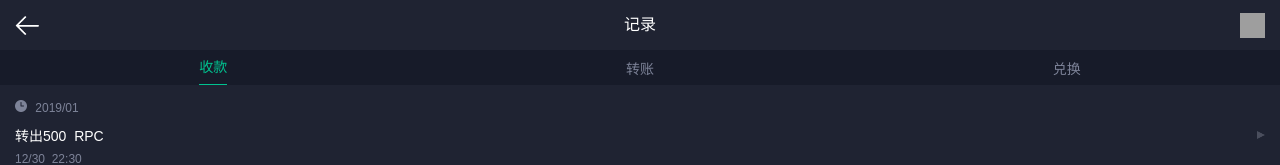
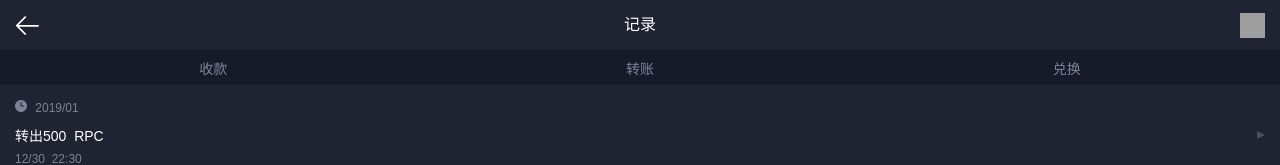
Before and after one commit to Gringe920/CTC-Wallet, a Vue app: page /acceptCoin in a window 1280 px wide. Shown: the top 165 px of the page. Built offline with nearby package versions, Linux system fonts and the light colour scheme; grey boxes are pictures that could not be loaded.

Commit message:
记录界面路由带参数

```diff
--- a/src/views/dapp/exchange.vue
+++ b/src/views/dapp/exchange.vue
@@ -2,6 +2,7 @@
   <section class="exchange">
       <Header title="兑换"
               :right-icon="require('../../assets/images/record@2x.png')"
+              :right-ev="toAccept"
               />
       <div class="container">
         <div class="ex-content">
@@ -66,6 +67,14 @@ export default {
     },
     submit(){
 
+    },
+    toAccept(){
+      this.$router.push({
+          path: "/acceptCoin",
+          query: {
+            type: 2
+          }
+        });
     }
   }
 }
--- a/src/views/wallet/acceptCoin.vue
+++ b/src/views/wallet/acceptCoin.vue
@@ -2,25 +2,28 @@
   <section class="acceptCoin">
     <Header title="记录"></Header>
     <div class="acceptCoin_type">
-      <div  :class="type==1?'divactive':''" @click="changetype(1)">收款</div>
-      <div :class="type==2?'divactive':''" @click="changetype(2)">转账</div>
-      <div :class="type==3?'divactive':''" @click="changetype(3)">兑换</div>
+      <div
+        :class="idx == activeIdx ? 'divactive' : '' "
+        @click="changetype(idx)"
+        v-for="(item, idx) in typeArr"
+        :key="idx"
+      >{{item}}</div>
     </div>
+    <!-- 收款 -->
     <div class="zhuaninfo">
       <div class="zhuan" v-for="item in 4" :key="item" @click="toroute('/detais/'+type)">
         <div class="top">
-          <img src="../../assets/images/night_record_time@2x.png" alt="" srcset="">
+          <img src="../../assets/images/night_record_time@2x.png" alt srcset />
           2019/01
         </div>
         <div class="center">
-          <div >转出500 &nbsp;RPC</div>
-          <img src="../../assets/images/triangle@2x.png" alt="" srcset="">
+          <div>转出500 &nbsp;RPC</div>
+          <img src="../../assets/images/triangle@2x.png" alt srcset />
         </div>
-        <div class="last">
-          12/30 &nbsp;22:30
-        </div>
+        <div class="last">12/30 &nbsp;22:30</div>
       </div>
     </div>
+    <!-- 兑换 -->
   </section>
 </template>
 <script>
@@ -28,12 +31,14 @@ export default {
   name: "acceptCoin",
   data() {
     return {
-      type: 1,
+      //0 收款 1 转账 2 兑换
+      activeIdx: this.$route.query.type,
+      typeArr: ["收款", "转账", "兑换"]
     };
   },
   methods: {
     changetype(index) {
-      this.type = index;
+      this.activeIdx = index;
     }
   }
 };
--- a/src/views/wallet/index.vue
+++ b/src/views/wallet/index.vue
@@ -85,7 +85,12 @@ export default {
 
     },
     toacceptCoin(){
-        this.$router.push({ path: "/acceptCoin"});
+        this.$router.push({
+          path: "/acceptCoin",
+          query: {
+            type: 0
+          }
+        });
     }
   }
 
--- a/src/views/wallet/shoukuan.vue
+++ b/src/views/wallet/shoukuan.vue
@@ -39,7 +39,12 @@ export default {
   },
   methods: {
     toacceptCoin() {
-      this.$router.push({ path: "/acceptCoin" });
+      this.$router.push({
+          path: "/acceptCoin",
+          query: {
+            type: 0
+          }
+        });
     }
   }
 };
--- a/src/views/wallet/zhuanqian.vue
+++ b/src/views/wallet/zhuanqian.vue
@@ -52,7 +52,12 @@ export default {
       this.close = ! this.close;
     },
     toacceptCoin() {
-      this.$router.push({ path: "/acceptCoin" });
+      this.$router.push({
+          path: "/acceptCoin",
+          query: {
+            type: 1
+          }
+        });
     }
   }
 };
```
